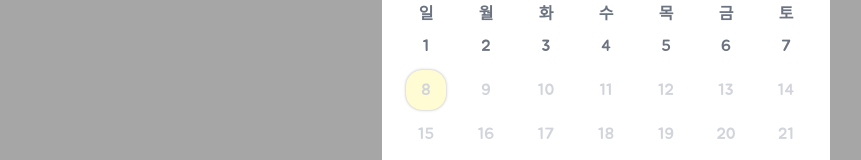
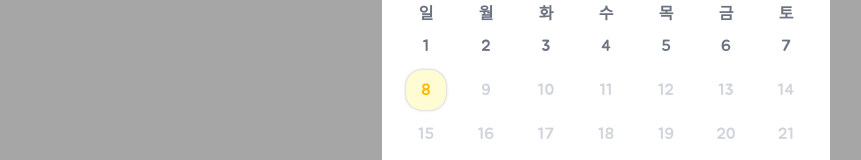
Before and after one commit to mealmory/mealmory_fe, a Next.js app: page /calendar in a window 1280 px wide. Shown: the part 317-477 px from the top of the page, without its empty margins (34-895 px from the left). Built offline with nearby package versions, Linux system fonts and the light colour scheme.

Commit message:
max date calc 수정

```diff
--- a/src/app/(sub)/calendar/Calendar.tsx
+++ b/src/app/(sub)/calendar/Calendar.tsx
@@ -10,6 +10,7 @@
   compareTime,
   formattedNumber,
   getDaysInMonth,
+  toKRLocaleString,
 } from "../util";
 import useDate from "@/store/selectDateStore";
 
@@ -40,7 +41,7 @@
   useEffect(() => {
     (async () => {
       const max = await storageGet("max");
-      if (max === "1" && compareDate(selectedDate, new Date()).same) {
+      if (max === "1") {
         const newMax = new Date(
           maxDate.getFullYear(),
           maxDate.getMonth(),
@@ -109,6 +110,8 @@
           time
         );
         if (CompareResultMaxTime) changeFullDate(maxDate);
+      } else {
+        changeDate(day);
       }
     } else {
       changeDate(day);
--- a/src/app/(sub)/util.ts
+++ b/src/app/(sub)/util.ts
@@ -58,7 +58,7 @@
   const normalizedTarget = new Date(targetYear, targetMonth, targetDay);
   return {
     under: normalizedBase > normalizedTarget,
-    over: normalizedBase <= normalizedTarget,
+    over: normalizedBase < normalizedTarget,
     same:
       baseYear === targetYear &&
       baseMonth === targetMonth &&
```
